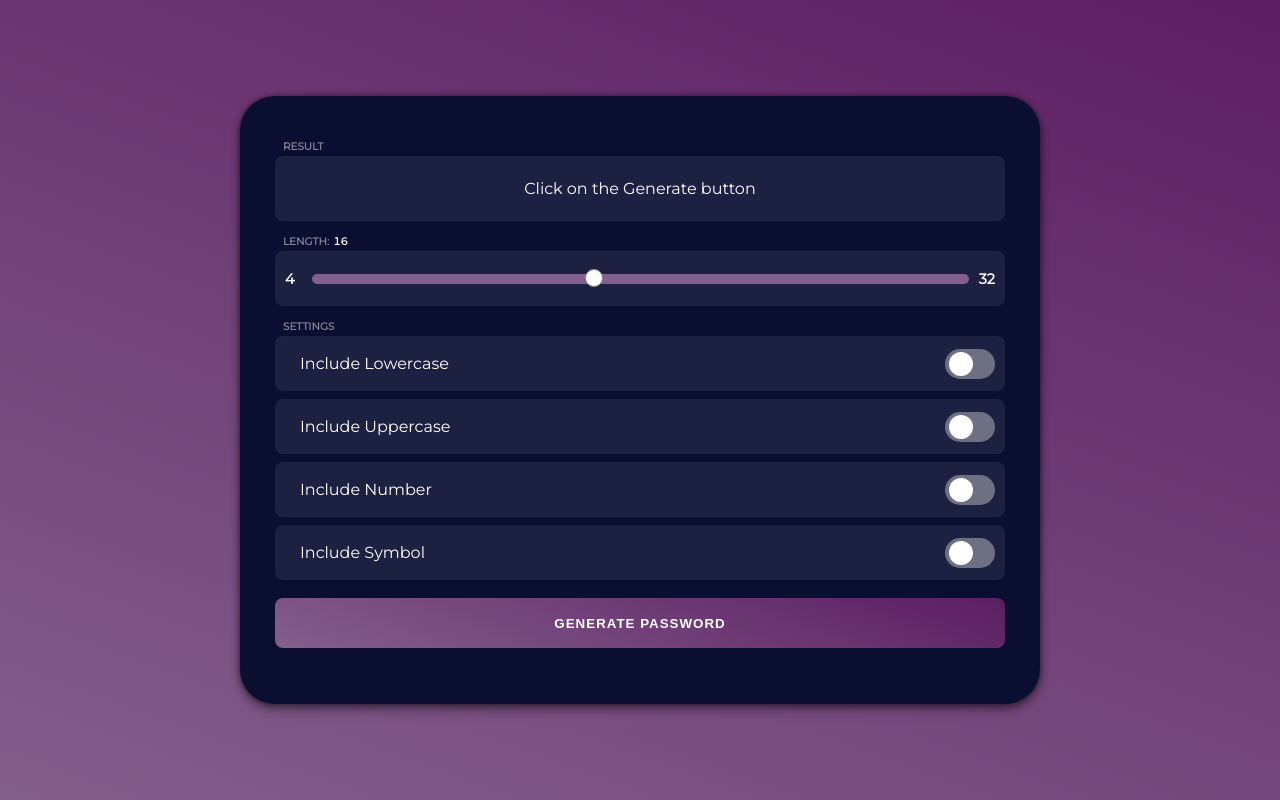
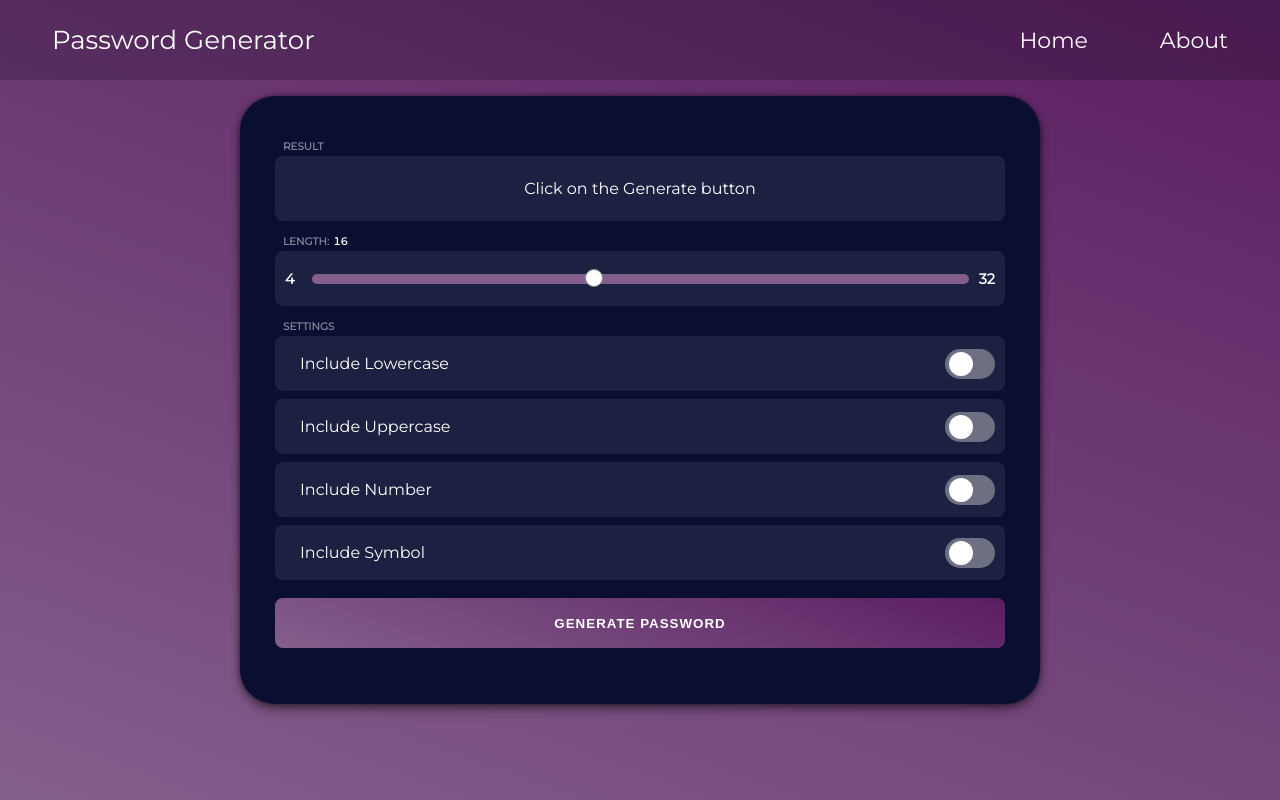
Before and after one commit to ndriqimlahu/password-generator, a React (Create React App) app: page / in a window 1280 px wide. Built offline with nearby package versions, Linux system fonts and the light colour scheme.

Commit message:
Integrated the Header component into App inside Fragment wrapper

```diff
--- a/src/App.js
+++ b/src/App.js
@@ -1,6 +1,7 @@
-import { useState } from "react";
+import { Fragment, useState } from "react";
 
 import "./App.css";
+import Header from "./components/Layout/Header";
 import Card from "./components/UI/Card";
 import PasswordResult from "./components/Tool/PasswordResult";
 import PasswordLength from "./components/Tool/PasswordLength";
@@ -72,9 +73,14 @@ function App() {
   };
 
   return (
+    <Fragment>
+      <Header applicationName={"Password Generator"} />
       <Card>
         <PasswordResult result={enterResult} />
-      <PasswordLength length={changeLength} handleLength={handleLengthChange} />
+        <PasswordLength
+          length={changeLength}
+          handleLength={handleLengthChange}
+        />
         <PasswordSettings
           lowercase={useLowercase}
           handleLowercase={handleLowercaseChange}
@@ -90,6 +96,7 @@ function App() {
           handleCheckboxes={checkboxesChecked}
         />
       </Card>
+    </Fragment>
   );
 }
 
```
Lines whose indentation alone changed are shown as unchanged.
